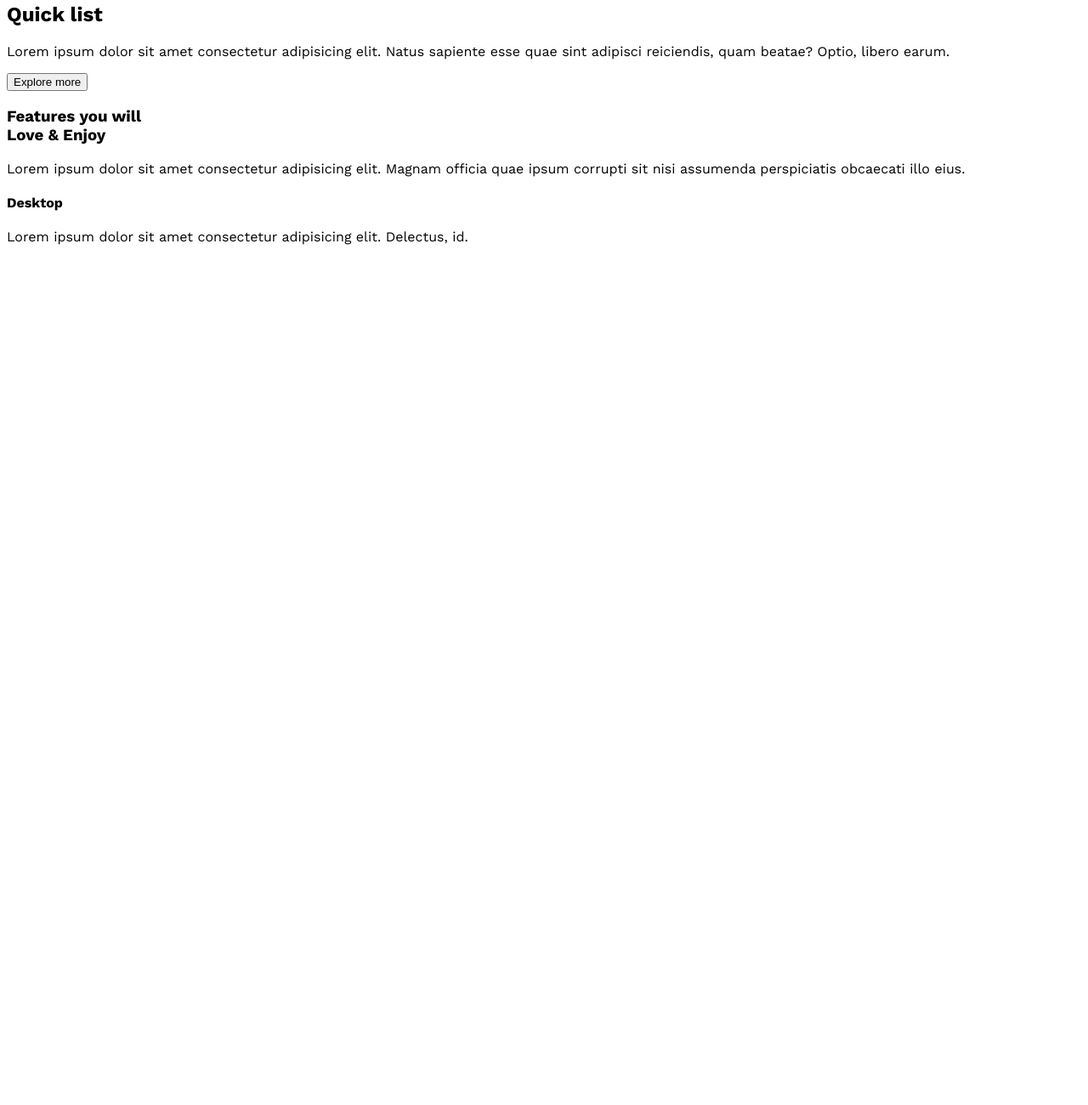
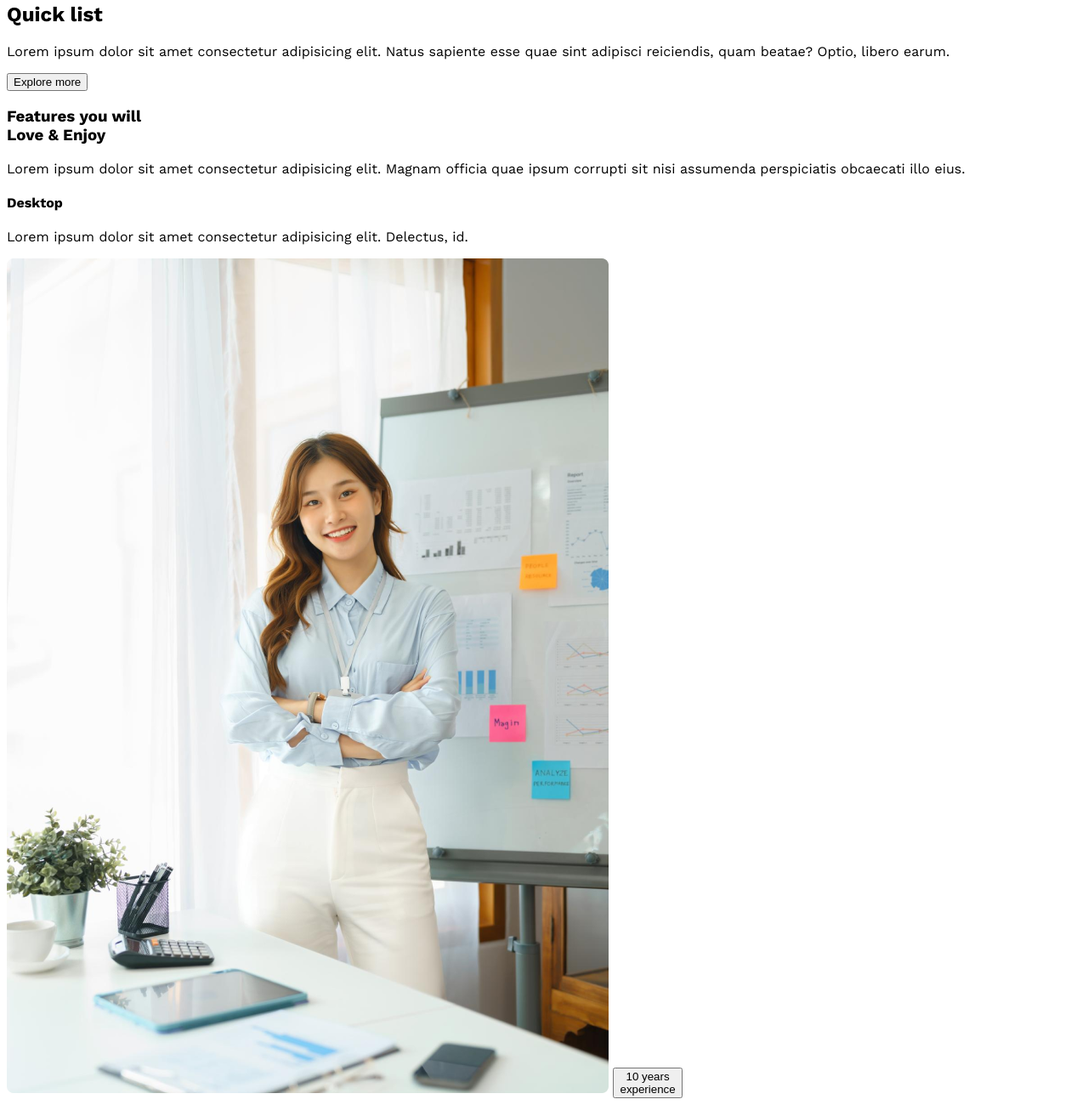
Before and after one commit to Tarannummm/g3-architects-website, a plain HTML site: page index.html in a window 1280 px wide. Shown: the part 1628-2928 px from the top of the page at 85% size. Before the commit the page ends 1932 px from the top, so only its background shows below. Drawn offline with nearby package versions, Linux system fonts and the light colour scheme.

Commit message:
featured architect part

```diff
--- a/index.html
+++ b/index.html
@@ -51,6 +51,14 @@
                 <h4>Desktop</h4>
                 <p>Lorem ipsum dolor sit amet consectetur adipisicing elit. Delectus, id.</p>
             </div>
+            <div>
+                <img src="images/architect.png" alt="">
+                <button>
+                    <span>10 years</span>
+                    <br>
+                    <span>experience</span>
+                </button>
+            </div>
             </div>
 
         </section>
```
